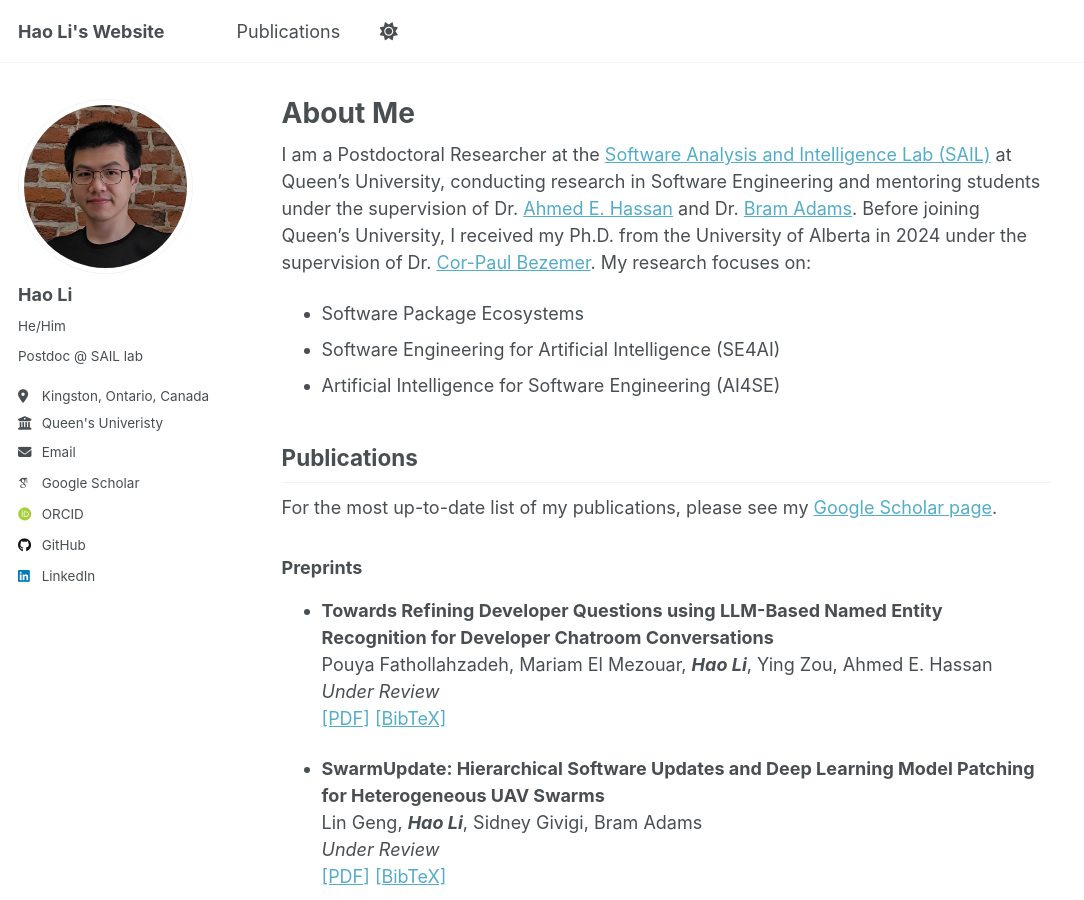
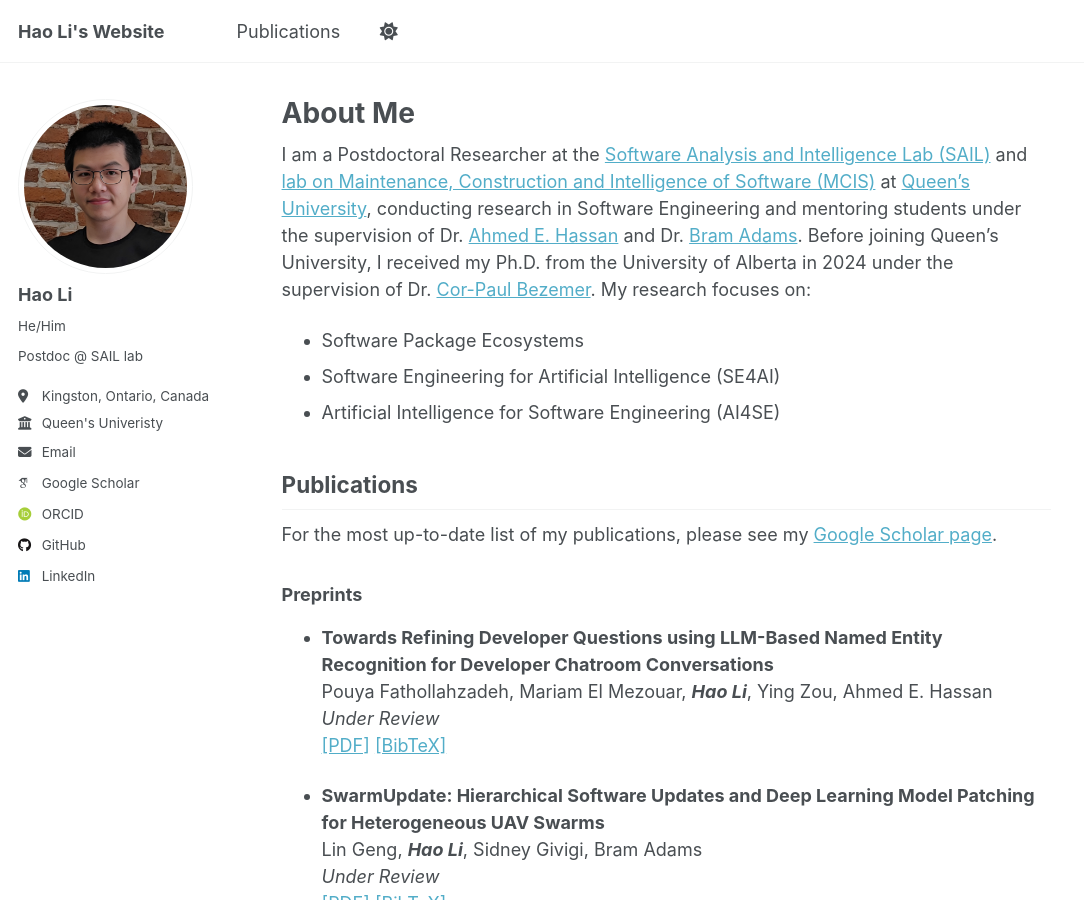
Before and after one commit to Leo-LiHao/Leo-LiHao.github.io, a Jekyll site: the page built from _pages/about.md, in a window 1280 px wide and 900 px high. Shown: the whole window, without its empty margins (0-1084 px from the left). Built offline with Jekyll 4.4.1, drawn with Linux system fonts in a browser that asks for light colours; some web fonts are replaced.

Commit message:
fixed P1 and updated about me

```diff
--- a/_pages/about.md
+++ b/_pages/about.md
@@ -7,7 +7,7 @@ redirect_from:
   - /about.html
 ---
 
-I am a Postdoctoral Researcher at the [Software Analysis and Intelligence Lab (SAIL)](https://sail.cs.queensu.ca/) at Queen’s University, conducting research in Software Engineering and mentoring students under the supervision of Dr. [Ahmed E. Hassan](https://scholar.google.com/citations?user=9hwXx34AAAAJ&hl=en) and Dr. [Bram Adams](https://scholar.google.com/citations?user=XS9QH_UAAAAJ&hl=en). Before joining Queen’s University, I received my Ph.D. from the University of Alberta in 2024 under the supervision of Dr. [Cor-Paul Bezemer](https://scholar.google.com/citations?user=8HgcKdoAAAAJ&hl=en). My research focuses on:
+I am a Postdoctoral Researcher at the [Software Analysis and Intelligence Lab (SAIL)](https://sail.cs.queensu.ca/) and [lab on Maintenance, Construction and Intelligence of Software (MCIS)](https://mcis.cs.queensu.ca/) at [Queen’s University](https://www.queensu.ca/), conducting research in Software Engineering and mentoring students under the supervision of Dr. [Ahmed E. Hassan](https://scholar.google.com/citations?user=9hwXx34AAAAJ&hl=en) and Dr. [Bram Adams](https://scholar.google.com/citations?user=XS9QH_UAAAAJ&hl=en). Before joining Queen’s University, I received my Ph.D. from the University of Alberta in 2024 under the supervision of Dr. [Cor-Paul Bezemer](https://scholar.google.com/citations?user=8HgcKdoAAAAJ&hl=en). My research focuses on:
 
 - Software Package Ecosystems
 - Software Engineering for Artificial Intelligence (SE4AI)
```
Also changed, not shown: _publications/P1.md (+1 -1 lines).
